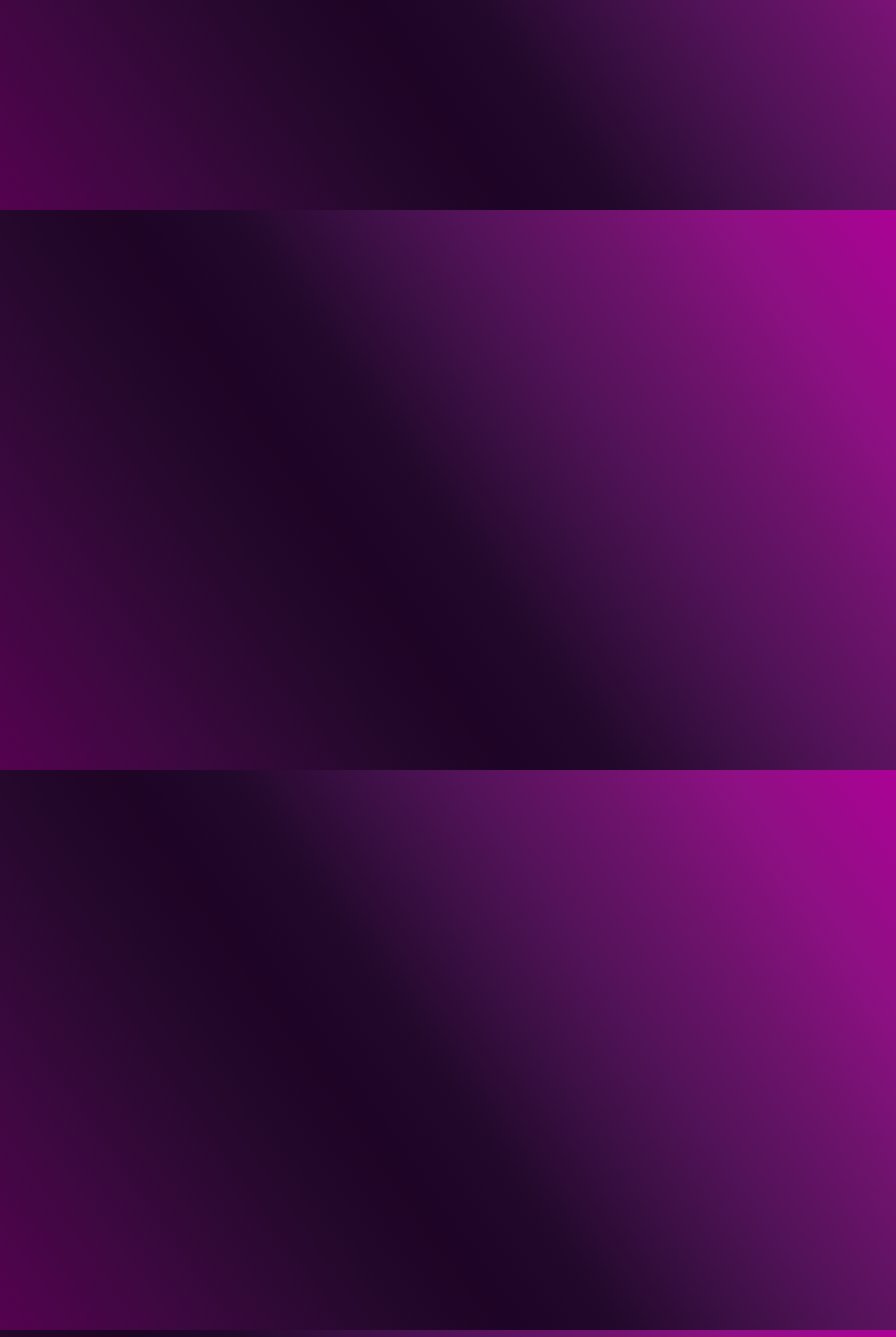
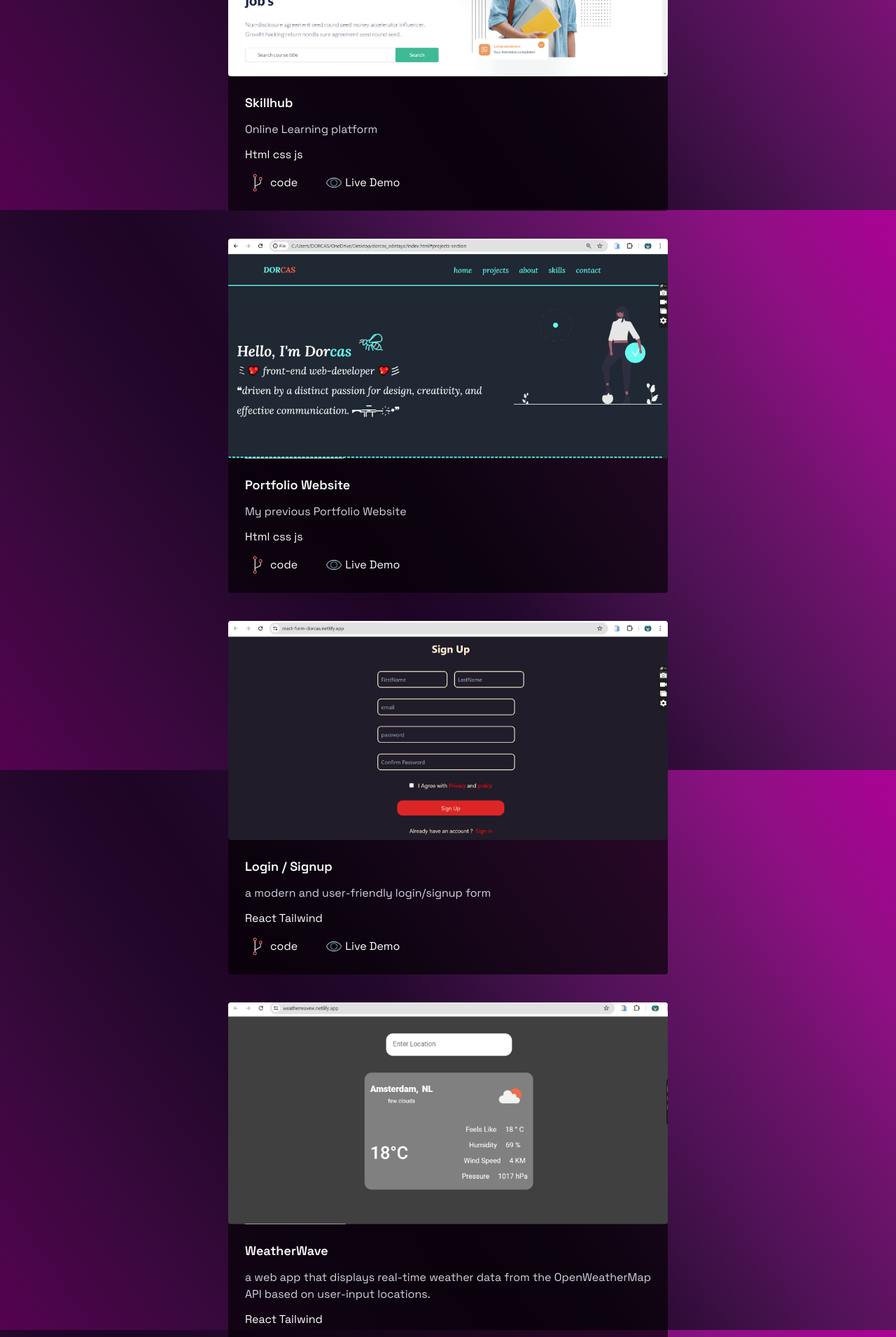
Before and after one commit to dorcasgold/dorcas-2, a React (Vite) app: page /project in a window 1280 px wide. Shown: the part 500-2410 px from the top of the page at 70% size. Built offline with nearby package versions, Linux system fonts and the light colour scheme.

Commit message:
clear motion from project file

```diff
--- a/src/components/Project.jsx
+++ b/src/components/Project.jsx
@@ -1,5 +1,3 @@
-import { motion, useViewportScroll, useTransform } from 'framer-motion';
-
 import form from '../assets/website/form.png'
 import portfolio from '../assets/website/portfolio.png'
 import rps from '../assets/website/rps.png'
@@ -9,9 +7,6 @@ import codeicon from '../assets/code-fork.gif'
 import eyeicon from '../assets/eye.gif'
 
 function Project() {
-  const { scrollYProgress } = useViewportScroll();
-  const scale = useTransform(scrollYProgress, [0, 1], [1, 0.1]);
-  const opacity = useTransform(scrollYProgress, [0, 1], [1, 0]);
   return (
     <div className='mx-3 my-3'>
       <div className='flex gap-10 items-center justify-center flex-col'>
@@ -22,7 +17,7 @@ function Project() {
 
         <div >
           <div className="flex flex-col justify-center items-center gap-10">
-            <motion.div style={{ scale, opacity }}>
+
             <div className="w-80 card rounded sm:w-3/6">
               <div>
                 <img className='rounded lazy-load-image-background lazy-load-image-loaded' src={skill} alt="project-img" />
@@ -49,9 +44,7 @@ function Project() {
                 </div>
               </div>
             </div>
-            </motion.div>
 
-            <motion.div style={{ scale, opacity }}>
             <div className="w-80 card rounded sm:w-3/6">
               <div>
                 <img className='rounded lazy-load-image-background lazy-load-image-loaded' src={portfolio} alt="project-img" />
@@ -78,8 +71,7 @@ function Project() {
                 </div>
               </div>
             </div>
-            </motion.div>
-            <motion.div style={{ scale, opacity }}>
+
             <div className="w-80 card rounded sm:w-3/6">
               <div>
                 <img className='rounded lazy-load-image-background lazy-load-image-loaded' src={form} alt="project-img" />
@@ -106,8 +98,8 @@ function Project() {
                 </div>
               </div>
             </div>
-            </motion.div>
-            <motion.div style={{ scale, opacity }}>
+
+
             <div className="w-80 card rounded sm:w-3/6">
               <div>
                 <img className='rounded lazy-load-image-background lazy-load-image-loaded' src={wave} alt="project-img" />
@@ -134,8 +126,8 @@ function Project() {
                 </div>
               </div>
             </div>
-            </motion.div>
-            <motion.div style={{ scale, opacity }}>
+
+
             <div className="w-80 card rounded sm:w-3/6">
               <div>
                 <img className='rounded lazy-load-image-background lazy-load-image-loaded' src={rps} alt="project-img" />
@@ -162,7 +154,7 @@ function Project() {
                 </div>
               </div>
             </div>
-            </motion.div>
+
             {/* card */}
 
 
--- /dev/null
+++ b/src/components/ProjectComponents.jsx
@@ -0,0 +1,56 @@
+import Project from './Project';
+import skill from '../assets/website/skill.png';
+import portfolio from '../assets/website/portfolio.png';
+import form from '../assets/website/form.png';
+import wave from '../assets/website/wave.png';
+import rps from '../assets/website/rps.png';
+
+const ProjectComponents = () => {
+  const projects = [
+    {
+      imgSrc: skill,
+      title: 'Skillhub',
+      description: 'Online Learning Platform',
+      codeLink: 'https://github.com/dorcasgold/skillhub',
+      liveLink: 'https://skillhubb.netlify.app/',
+    },
+    {
+      imgSrc: portfolio,
+      title: 'Portfolio Website',
+      description: 'My previous Portfolio Website',
+      codeLink: 'https://github.com/dorcasgold/dorcasodetayo',
+      liveLink: 'https://dorcas-odetayo.netlify.app/',
+    },
+    {
+      imgSrc: form,
+      title: 'Login / Signup',
+      description: 'A modern and user-friendly login/signup form',
+      codeLink: 'https://github.com/dorcasgold/React-Login-Signup',
+      liveLink: 'https://react-form-dorcas.netlify.app/',
+    },
+    {
+      imgSrc: wave,
+      title: 'WeatherWave',
+      description: 'A web app that displays real-time weather data from the OpenWeatherMap API based on user-input locations.',
+      codeLink: 'https://github.com/dorcasgold/WeatherWave',
+      liveLink: 'https://weatherwavew.netlify.app/',
+    },
+    {
+      imgSrc: rps,
+      title: 'Slash Clash',
+      description: 'Rock, Paper, Scissors !!!',
+      codeLink: 'https://github.com/dorcasgold/Rock-Paper-Scissors',
+      liveLink: 'https://slashclash.netlify.app/',
+    },
+  ];
+
+  return (
+    <div>
+      {projects.map((project, index) => (
+        <Project key={index}{...project} />
+      ))}
+    </div>
+  );
+};
+
+export default ProjectComponents;
```
Lines whose indentation alone changed are shown as unchanged.
